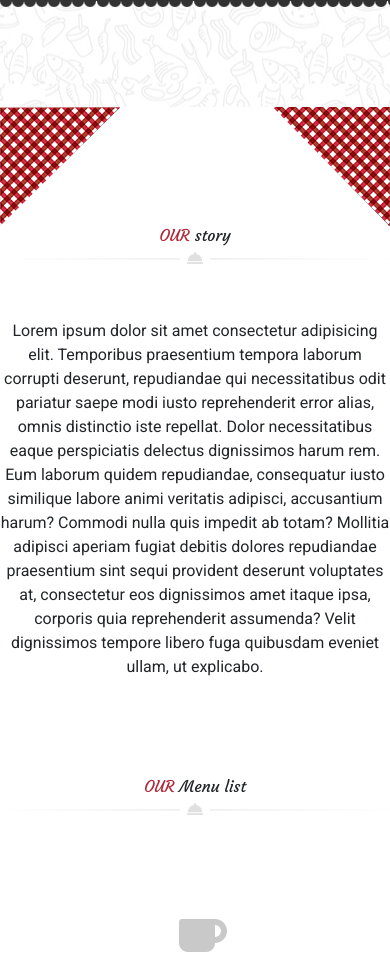
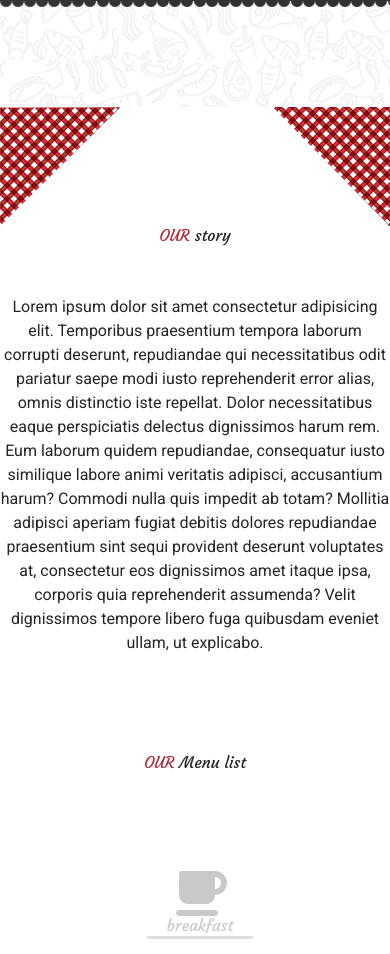
Before and after one commit to Cocquibus/git_bootstrap_les_chefs_14, a website: page index.html in a window 390 px wide. Shown: the part 993-1947 px from the top of the page. Drawn offline with nearby package versions, Linux system fonts and the light colour scheme.

Commit message:
correction media

```diff
--- a/index.html
+++ b/index.html
@@ -141,7 +141,7 @@
                     <div>
                         <h1 class="stylefont"><span class="trouge">OUR</span> story</h1>
                     </div>
-                    <div><img src="./public/img/decoration_line.png" alt=""></div>
+                    <div class="imgtaille"><img src="./public/img/decoration_line.png" alt=""></div>
                     <div class="d-flex justify-content-center">
                         <p class="centragetxts1">Lorem ipsum dolor sit amet consectetur adipisicing elit. Temporibus
                             praesentium tempora laborum corrupti deserunt, repudiandae qui necessitatibus odit pariatur
@@ -157,7 +157,7 @@
                 <!--texte centré-->
                 <div class="py-5 bg-white d-flex align-items-center flex-column">
                     <h1 class="stylefont"><span class="trouge">OUR</span> Menu list</h1>
-                    <div><img src="./public/img/decoration_line.png" alt=""></div>
+                    <div class="imgtaille"><img src="./public/img/decoration_line.png" alt=""></div>
                 </div>
                 <!--font awesome de gauche-->
                 <div class="d-flex totalmax bg-white d-flex justify-content-center">
@@ -718,7 +718,7 @@
         <!--section 2 image chef team-->
         <section id="team" class="sectchef bg-dark text-center pt-5">
             <h1 class="stylefont text-white"><span class="trouge">MEET</span> our chef</h1>
-            <img src="./public/img/decoration_line.png" alt="">
+            <div class="imgtaille"><img src="./public/img/decoration_line.png" alt=""></div>
             <div class="flex-wrap d-flex justify-content-center text-white">
                 <div class="d-flex flex-column m-5">
                     <img class=" borderbotimg" src="./public/img/chef1.png" alt="">Lorem, ipsum dolor.
@@ -745,7 +745,7 @@
                     <div>
                         <h1 class="stylefont"><span class="trouge">BOOK</span> your table</h1>
                     </div>
-                    <div><img src="./public/img/decoration_line.png" alt=""></div>
+                    <div class="imgtaille"><img src="./public/img/decoration_line.png" alt=""></div>
                 </div>
                 <div class="bg-white d-flex justify-content-center py-5">
                     <div class="cartecontact">
@@ -803,7 +803,7 @@
                 </div>
                 <div class="bg-white d-flex align-items-center flex-column">
                     <h1 class="stylefont"><span class="trouge">OUR</span> blog</h1>
-                    <div><img src="./public/img/decoration_line.png" alt=""></div>
+                    <div class="imgtaille"><img src="./public/img/decoration_line.png" alt=""></div>
                 </div>
                 <div id="blog" class="bg-white d-flex centrageplat justify-content-center pt-5">
                     <div class="blog">
@@ -840,7 +840,7 @@
         <section id="testimonials" class="sectiondame d-flex flex-column align-items-center p-5">
             <div class="d-flex align-items-center pt-5 flex-column femmew">
                 <h1 class="stylefont text-white"><span class="trouge">CLIENT</span> testimonials</h1>
-                <img src="./public/img/decoration_line.png" alt="">
+                <div class="imgtaille"><img src="./public/img/decoration_line.png" alt=""></div>
             </div>
             <div class="d-flex alignementmonial justify-content-center align-items-center mt-5 text-white">
                 <div>
@@ -867,7 +867,8 @@
         <section class="fondcontact">
             <div class="d-flex align-items-center flex-column">
                 <h1 class="stylefont"><span class="trouge">OUR</span> Contact</h1>
-                <img src="./public/img/decoration_line.png" alt="">
+                <div class="imgtaille"><img src="./public/img/decoration_line.png" alt=""></div>
+
             </div>
             <div class="d-flex justify-content-center text-white align-items-center">
                 <div class="cadrerouge ">
--- a/src/sass/modules/_media.sass
+++ b/src/sass/modules/_media.sass
@@ -84,6 +84,8 @@
             width: 100% !important
         .instablock
             justify-content: center
+    .imgtaille
+        display: none !important
 
 @media (min-width:768px) and (max-width:1024px)
     .fixage
```
Also changed, not shown: public/css/media.css, 1 other file.
